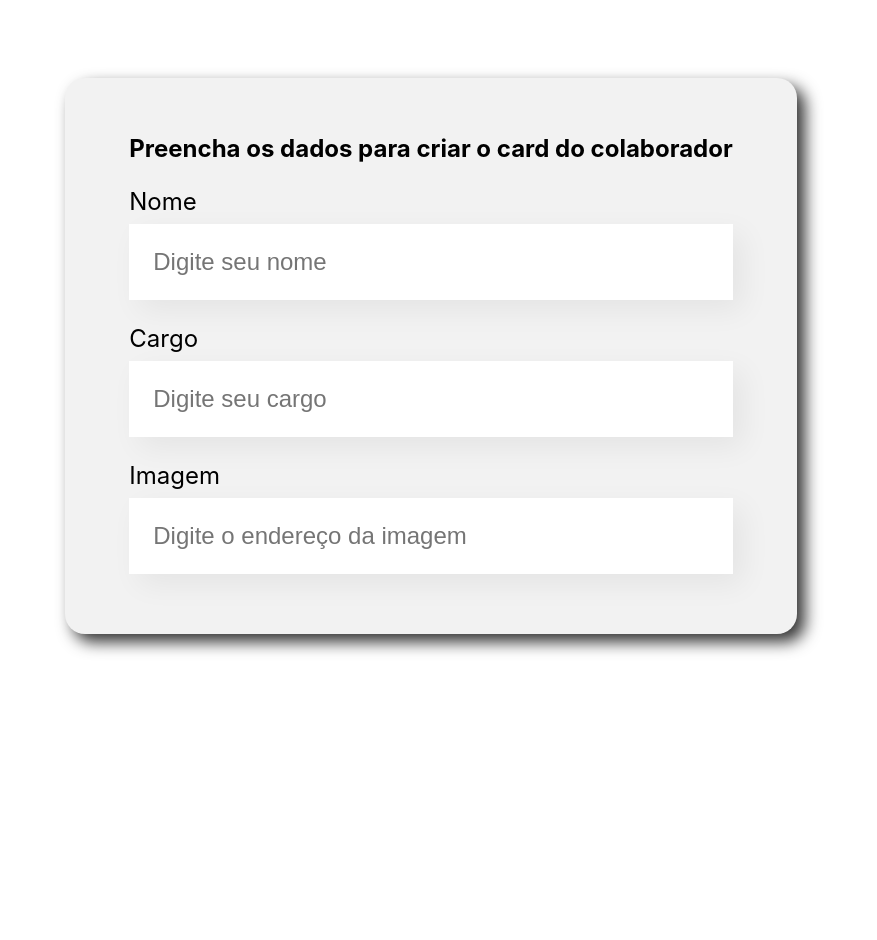
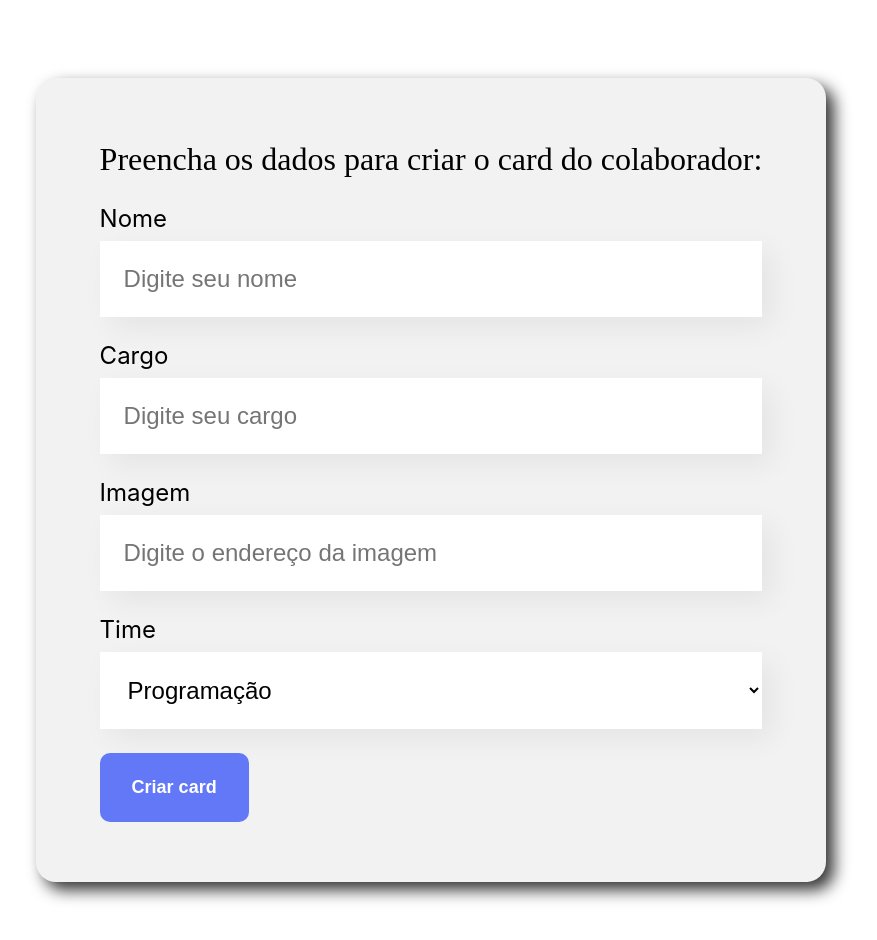
Before and after one commit to carolmartins09/app-organo-react, a JavaScript app: page / in a window 1280 px wide. Shown: the part 500-1440 px from the top of the page, without its empty margins (209-1086 px from the left). Before the commit the page ends 1214 px from the top, so only its background shows below. Built offline with nearby package versions, Linux system fonts and the light colour scheme; the HTML template or start-up script is replaced by a standard one.

Commit message:
adicionando componentes - ListaSuspensa e Botao

```diff
--- /dev/null
+++ b/src/componentes/Botao/Botao.css
@@ -0,0 +1,15 @@
+.botao {
+    background-color: #6278F7;
+    border-radius: 10px;
+    font-weight: 700;
+    font-size: 18px;
+    padding: 24px 32px;
+    border: none;
+    cursor: pointer;
+    color: #fff;
+    margin: 24px 0;
+}
+
+.botao:hover {
+    color: #95FFD4;
+}
--- /dev/null
+++ b/src/componentes/Botao/index.js
@@ -0,0 +1,11 @@
+import './Botao.css'
+
+const Botao = (props) => {
+    return (
+        <button className='botao'>
+            {props.children}
+        </button>
+    )
+}
+
+export default Botao
--- a/src/componentes/CampoTexto/index.js
+++ b/src/componentes/CampoTexto/index.js
@@ -6,7 +6,7 @@
             <label>
                 {props.label}
             </label>
-            <input placeholder = {props.placeholder}/>
+            <input required = {props.obrigatorio} placeholder = {props.placeholder}/>
         </div>
     )
 }
--- a/src/componentes/Formulario/Formulario.css
+++ b/src/componentes/Formulario/Formulario.css
@@ -2,6 +2,12 @@
     display: flex;
     justify-content: center;
     margin: 80px 0;
+}
+
+.formulario h2 {
+    font-family: "Prata";
+    font-size: 32px;
+    font-weight: 100;
 }
 
 .formulario form {
--- a/src/componentes/Formulario/index.js
+++ b/src/componentes/Formulario/index.js
@@ -1,14 +1,36 @@
 import './Formulario.css'
 import CampoTexto from '../CampoTexto'
+import ListaSuspensa from '../ListaSuspensa'
+import Botao from '../Botao'
 
 const Formulario = () => {
+
+    const times = [
+        'Programação',
+        'Front-End',
+        'Data Science',
+        'DevOps',
+        'UX e Design',
+        'Mobile',
+        'Inovação e Gestão'
+    ]
+
+    const aoSalvar = (evento) => {
+        evento.preventDefault()
+        console.log ("Form foi submetido");
+    }
+
     return (
         <section className='formulario'>
-            <form>
-                <h2>Preencha os dados para criar o card do colaborador</h2>
-                <CampoTexto label="Nome" placeholder="Digite seu nome" />
-                <CampoTexto label="Cargo" placeholder="Digite seu cargo" />
+            <form onSubmit={aoSalvar}>
+                <h2>Preencha os dados para criar o card do colaborador:</h2>
+                <CampoTexto obrigatorio = {true} label="Nome" placeholder="Digite seu nome" />
+                <CampoTexto obrigatorio = {true} label="Cargo" placeholder="Digite seu cargo" />
                 <CampoTexto label="Imagem" placeholder="Digite o endereço da imagem" />
+                <ListaSuspensa obrigatorio = {true} label="Time" itens = {times}/>
+                <Botao>
+                    Criar card
+                </Botao>
             </form>
         </section>
     )
--- a/src/componentes/ListaSuspensa/ListaSuspensa.css
+++ b/src/componentes/ListaSuspensa/ListaSuspensa.css
@@ -0,0 +1,15 @@
+.lista-suspensa label {
+    display: block;
+    margin-bottom: 8px;
+    font-size: 24px;
+}
+
+.lista-suspensa select {
+    background-color: #fff;
+    box-shadow: 10px 10px 30px rgba(0, 0, 0, 0.06);
+    width: 100%;
+    border: none;
+    font-size: 24px;
+    padding: 24px;
+    box-sizing: border-box;
+}
--- a/src/componentes/ListaSuspensa/index.js
+++ b/src/componentes/ListaSuspensa/index.js
@@ -0,0 +1,14 @@
+import "./ListaSuspensa.css"
+
+const ListaSuspensa = (props) => {
+    return (
+        <div className="lista-suspensa">
+            <label>{props.label}</label>
+            <select required = {props.obrigatorio}>
+                {props.itens.map(item => <option key = {item}>{item}</option>)}
+            </select>
+        </div>
+    )
+}
+
+export default ListaSuspensa
```
